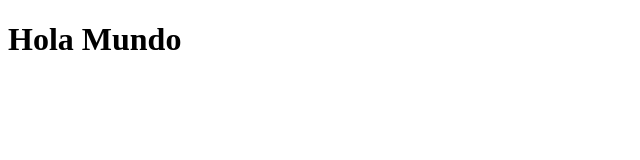
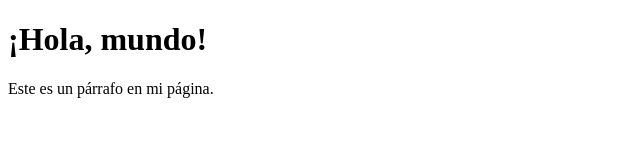
Before and after one commit to jose08917217/cafetera, a plain HTML site: page index.html in a window 1280 px wide. Shown: the whole page, without its empty margins (0-640 px from the left). Drawn offline with Linux system fonts and the light colour scheme.

Commit message:
Update index.html

```diff
--- a/index.html
+++ b/index.html
@@ -1,9 +1,11 @@
 <!DOCTYPE html>
-<html>
+<html lang="es">
 <head>
-<title>Hola Mundo</title>
+  <meta charset="UTF-8">
+  <title>Mi primera página web</title>
 </head>
 <body>
-  <h1>Hola Mundo</h1>
+  <h1>¡Hola, mundo!</h1>
+  <p>Este es un párrafo en mi página.</p>
 </body>
 </html>
```
